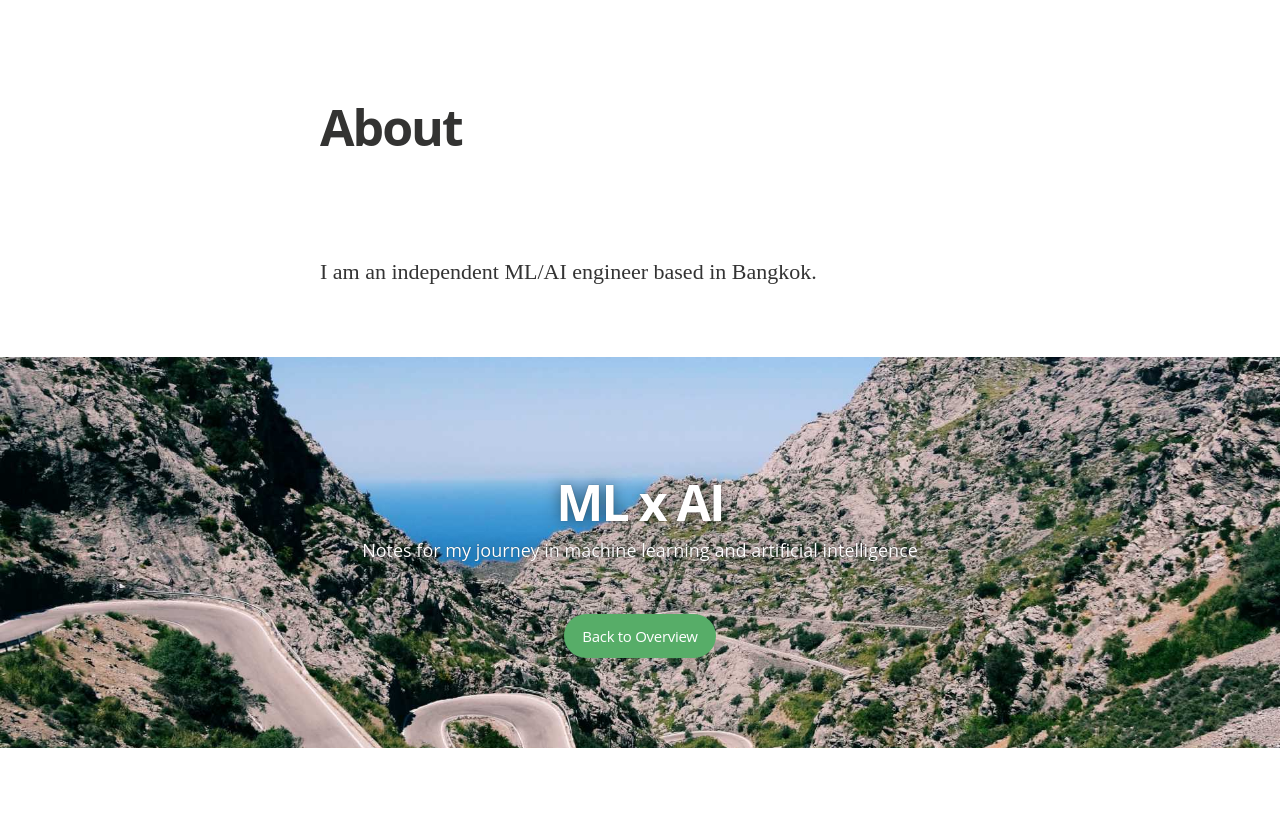
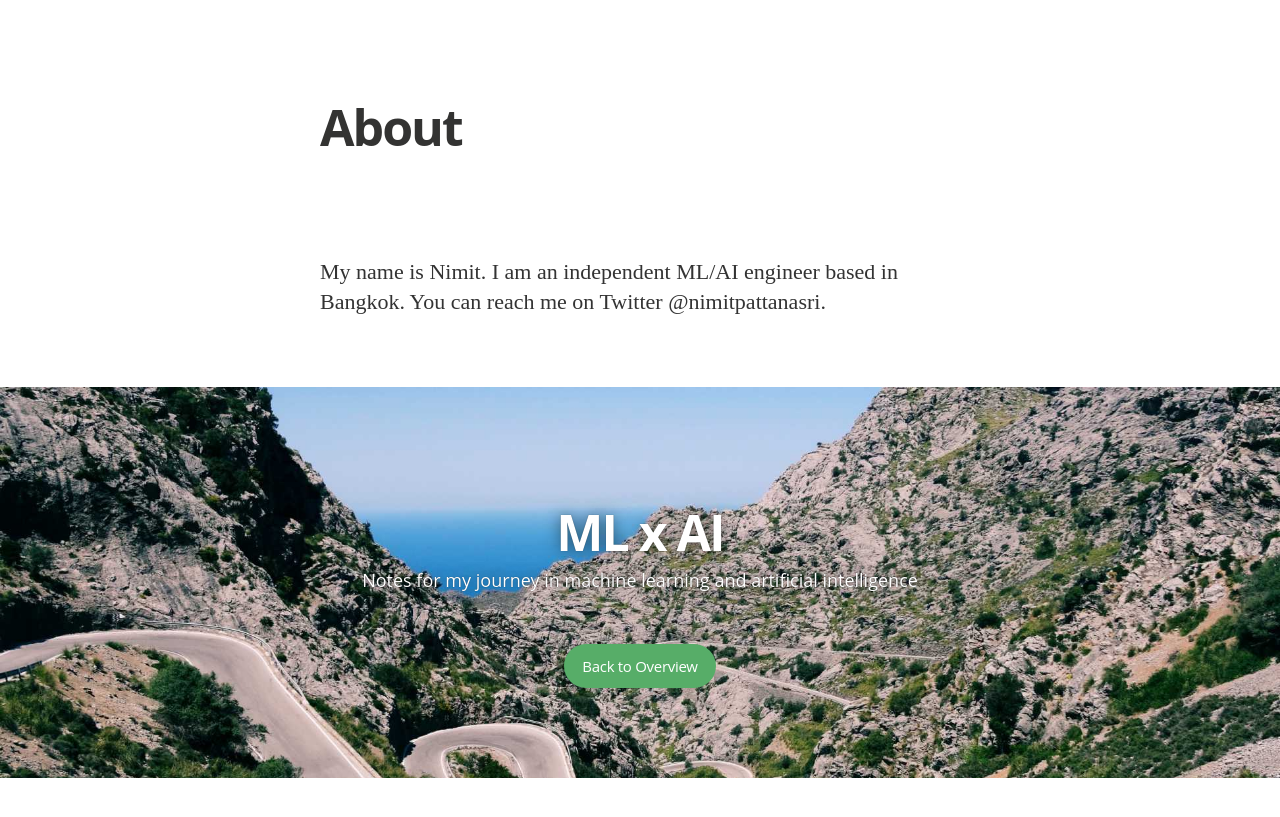
Before and after one commit to nimitpattanasri/mlxai.github.io, a Jekyll site: the page built from about.md, in a window 1280 px wide. Shown: the top 817 px of the page. Built offline with Jekyll 4.4.1, drawn with Linux system fonts in a browser that asks for light colours; nearby versions of some CDN libraries; some web fonts are replaced.

Commit message:
modify about me

```diff
--- a/_config-dev.yml
+++ b/_config-dev.yml
@@ -8,7 +8,7 @@ title: "ML x AI"
 description: > # this means to ignore newlines until "email:"
    Notes for my journey in machine learning and artificial intelligence
 
-email: mr.nimit@gmail.com
+#email:
 #blog logo
 logo: "/assets/images/logo.jpg"
 float_logo: false # true, false (default)
--- a/_config.yml
+++ b/_config.yml
@@ -8,7 +8,7 @@ title: "ML x AI"
 description: > # this means to ignore newlines until "email:"
    Notes for my journey in machine learning and artificial intelligence
 
-email: mr.nimit@gmail.com
+#email:
 #blog logo
 logo: "/assets/images/logo.jpg"
 float_logo: false # true, false (default)
--- a/_includes/footer.html
+++ b/_includes/footer.html
@@ -2,7 +2,7 @@
 
 <footer class="site-footer">
     <div class="inner">
-         <section class="copyright">All content copyright <a href="mailto:{{ site.email}}">{{ site.name }}</a> &copy; {{ site.time | date: '%Y' }} &bull; All rights reserved.</section>
+         <section class="copyright">All content copyright <a href="https://www.twitter.com/nimitpattanasri">{{ site.name }}</a> &copy; {{ site.time | date: '%Y' }} &bull; All rights reserved.</section>
          <section class="poweredby">Cover photo by <a href="https://unsplash.com/@bartondawes"> Georg Nietsch</a>. Made with <a href="http://jekyllrb.com"> Jekyll</a>.</section>
     </div>
   <br/>
--- a/about.md
+++ b/about.md
@@ -4,4 +4,4 @@ title: About
 permalink: /about/
 ---
 
-I am an independent ML/AI engineer based in Bangkok.
+My name is Nimit. I am an independent ML/AI engineer based in Bangkok. You can reach me on Twitter @nimitpattanasri.
```
Also changed, not shown: 3 other files.
